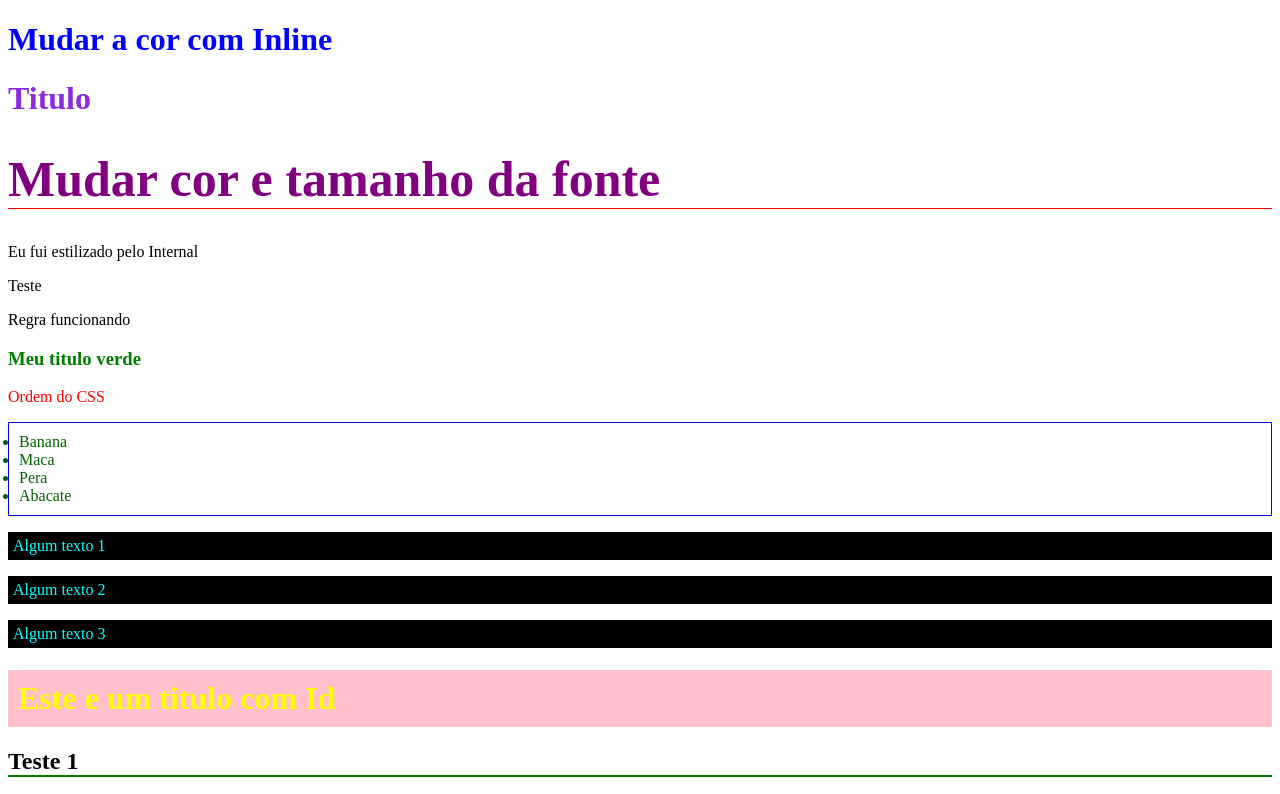
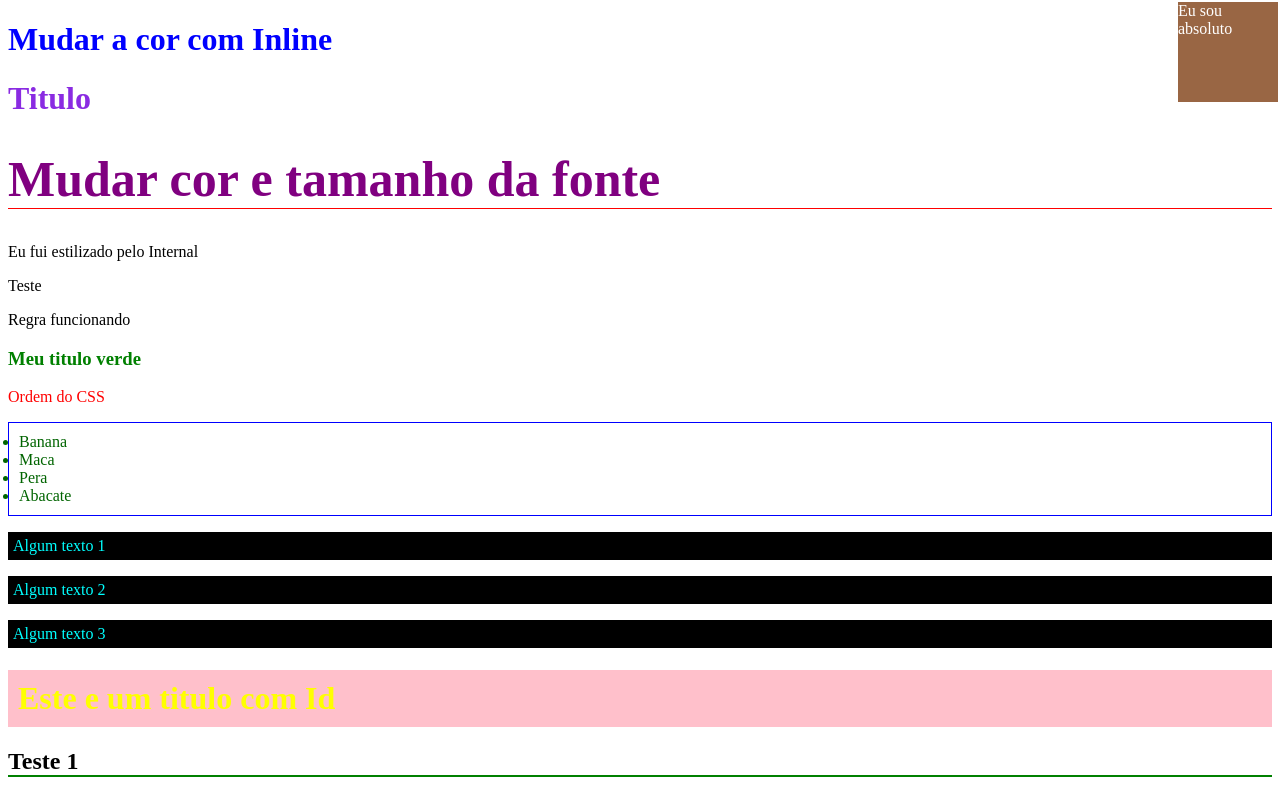
Before and after one commit to Schult1z/Curso-Front-end, a plain HTML site: page 3_CSS/index.html in a window 1280 px wide. Shown: the top 794 px of the page. Drawn offline with Linux system fonts and the light colour scheme.

Commit message:
Absolute

```diff
--- a/3_CSS/css/styles.css
+++ b/3_CSS/css/styles.css
@@ -410,3 +410,14 @@ h2 {
     top: 100px;
     left: 40px;
 }
+
+/* Absolute */
+.absolute {
+    position: absolute;
+    background-color: #964;
+    width: 100px;
+    height: 100px;
+    color: #fff;
+    top: 2px;
+    right: 2px;
+}
--- a/3_CSS/index.html
+++ b/3_CSS/index.html
@@ -203,5 +203,11 @@
         <span>Eu sou relativo</span>
      </div>
     <p>Eu sou um Paragrafo</p>
+
+    <!-- 44 - absolute -->
+     <div class="absolute">
+        <span>Eu sou absoluto</span>
+     </div>
+    <p>eu sou um Paragrafo</p>
 </body>
 </html>
```
